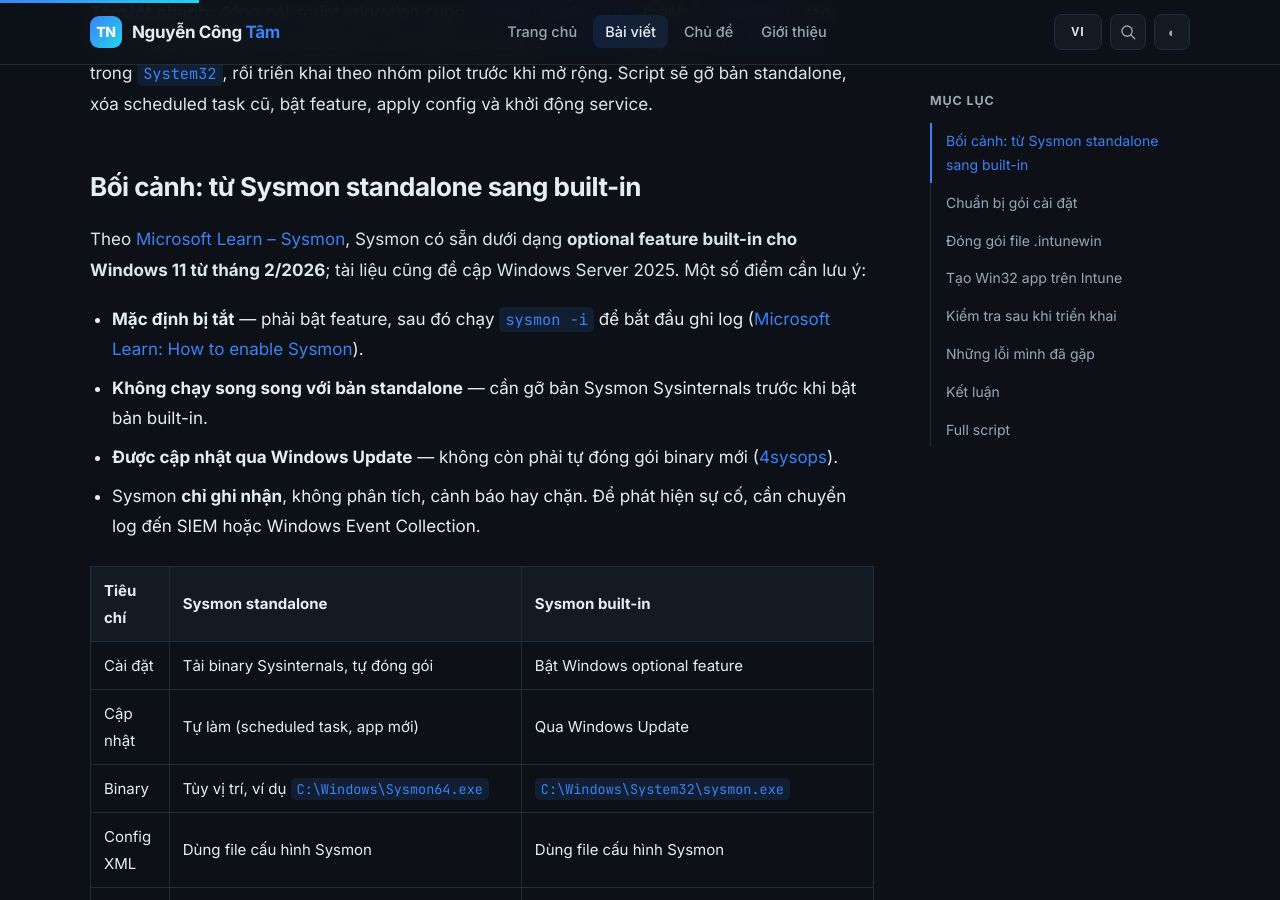
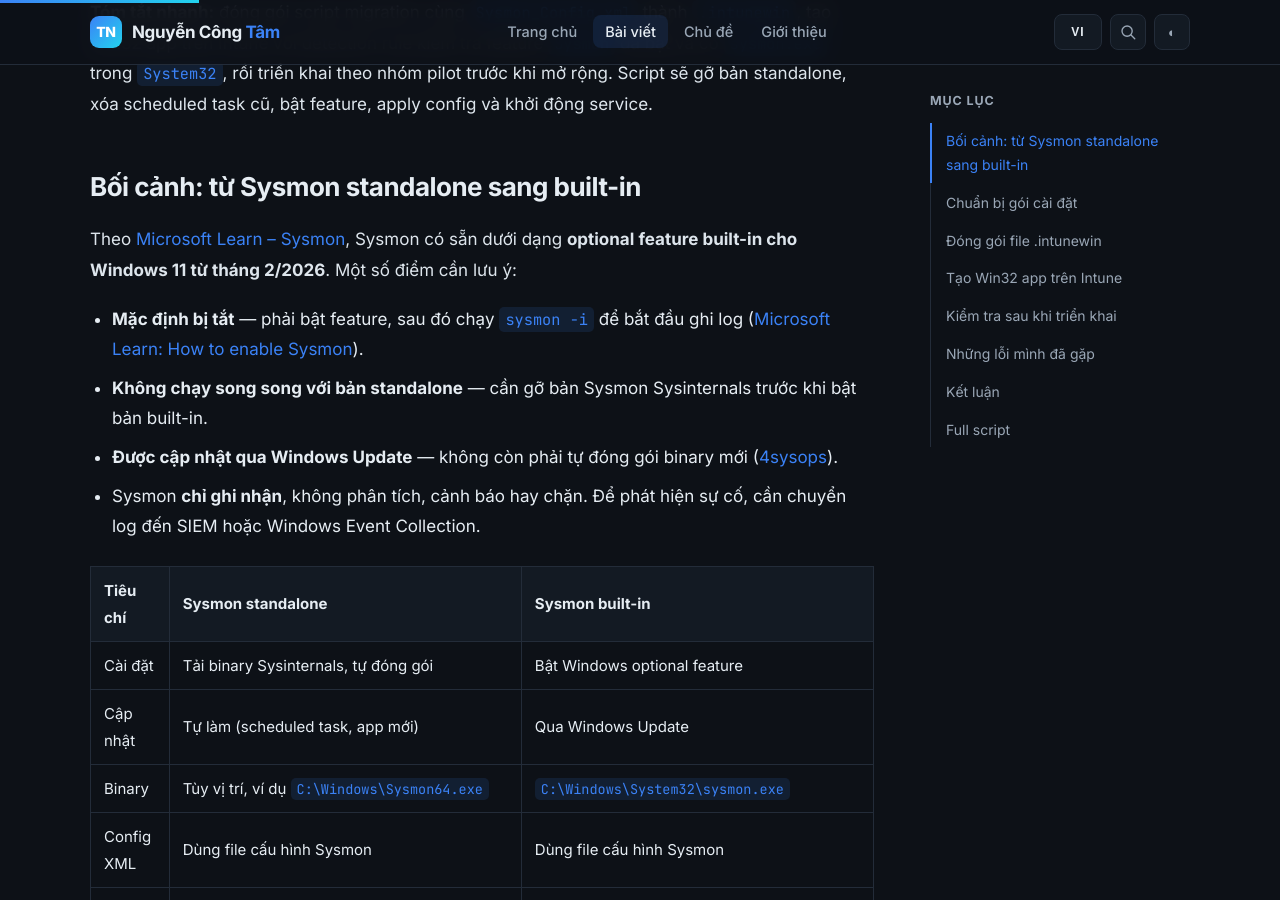
Before and after one commit to congtamsoul/congtamsoul.github.io, a Jekyll site: the page built from _posts/2026-11-10-trien-khai-sysmon-built-in-windows-intune.md, in a window 1280 px wide and 900 px high, scrolled down 1029 px. Built offline with Jekyll 4.4.1, drawn with Linux system fonts in a browser that asks for light colours; comment, search, counter and statistics services are not loaded.

Commit message:
Cập nhật nội dung về Sysmon built-in cho Windows 11
Cập nhật thông tin về Sysmon built-in trong Windows 11 và hướng dẫn triển khai.

```diff
--- a/_posts/2026-11-10-trien-khai-sysmon-built-in-windows-intune.md
+++ b/_posts/2026-11-10-trien-khai-sysmon-built-in-windows-intune.md
@@ -29,7 +29,7 @@
 
 ## Bối cảnh: từ Sysmon standalone sang built-in
 
-Theo [Microsoft Learn – Sysmon](https://learn.microsoft.com/en-us/windows-server/administration/windows-commands/sysmon), Sysmon có sẵn dưới dạng **optional feature built-in cho Windows 11 từ tháng 2/2026**; tài liệu cũng đề cập Windows Server 2025. Một số điểm cần lưu ý:
+Theo [Microsoft Learn – Sysmon](https://learn.microsoft.com/en-us/windows-server/administration/windows-commands/sysmon), Sysmon có sẵn dưới dạng **optional feature built-in cho Windows 11 từ tháng 2/2026**. Một số điểm cần lưu ý:
 
 - **Mặc định bị tắt** — phải bật feature, sau đó chạy `sysmon -i` để bắt đầu ghi log ([Microsoft Learn: How to enable Sysmon](https://learn.microsoft.com/en-us/windows/security/operating-system-security/sysmon/how-to-enable-sysmon)).
 - **Không chạy song song với bản standalone** — cần gỡ bản Sysmon Sysinternals trước khi bật bản built-in.
```
